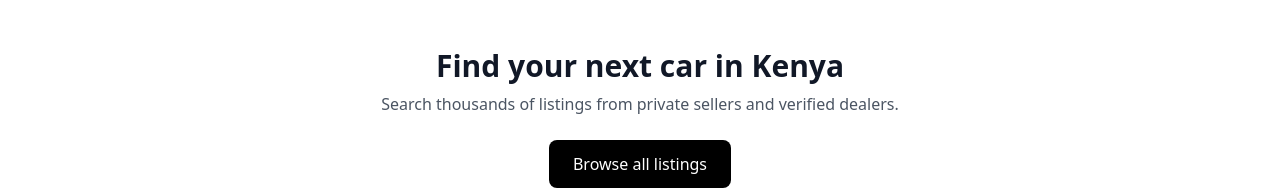
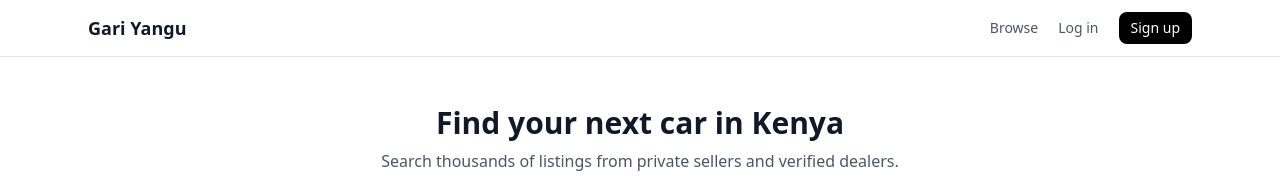
Before and after one commit to uprisen1/carx, a Next.js app: page / in a window 1280 px wide. Shown: the top 190 px of the page. Built offline with nearby package versions, Linux system fonts and the light colour scheme; no server answers; the database is empty.

Commit message:
added a layout file

```diff
--- a/app/layout.tsx
+++ b/app/layout.tsx
@@ -1,5 +1,6 @@
 import "./globals.css";
 import type { Metadata } from "next";
+import Navbar from "@/components/Navbar";
 
 export const metadata: Metadata = {
   title: "Gari Yangu | Buy & Sell Cars in Kenya",
@@ -15,6 +16,7 @@ export default function RootLayout({
   return (
     <html lang="en">
       <body className="min-h-screen bg-gray-50 text-gray-900">
+        <Navbar />
         {children}
       </body>
     </html>
--- /dev/null
+++ b/components/LogoutButton.tsx
@@ -0,0 +1,21 @@
+"use client";
+
+import { useRouter } from "next/navigation";
+import { createClient } from "@/lib/supabase/client";
+
+export default function LogoutButton() {
+  const router = useRouter();
+  const supabase = createClient();
+
+  async function handleLogout() {
+    await supabase.auth.signOut();
+    router.push("/");
+    router.refresh();
+  }
+
+  return (
+    <button onClick={handleLogout} className="text-sm text-gray-600 hover:text-black">
+      Log out
+    </button>
+  );
+}
--- /dev/null
+++ b/components/Navbar.tsx
@@ -0,0 +1,63 @@
+import Link from "next/link";
+import { createClient } from "@/lib/supabase/server";
+import LogoutButton from "@/components/LogoutButton";
+
+export default async function Navbar() {
+  const supabase = createClient();
+  const {
+    data: { user },
+  } = await supabase.auth.getUser();
+
+  let isAdmin = false;
+  if (user) {
+    const { data: profile } = await supabase
+      .from("profiles")
+      .select("is_admin")
+      .eq("id", user.id)
+      .maybeSingle();
+    isAdmin = !!profile?.is_admin;
+  }
+
+  return (
+    <header className="bg-white border-b">
+      <nav className="max-w-6xl mx-auto px-6 h-14 flex items-center justify-between">
+        <Link href="/" className="font-bold text-lg">
+          Gari Yangu
+        </Link>
+        <div className="flex items-center gap-5 text-sm">
+          <Link href="/listings" className="text-gray-600 hover:text-black">
+            Browse
+          </Link>
+          {user ? (
+            <>
+              <Link href="/dashboard" className="text-gray-600 hover:text-black">
+                Dashboard
+              </Link>
+              <Link href="/messages" className="text-gray-600 hover:text-black">
+                Messages
+              </Link>
+              {isAdmin && (
+                <Link href="/admin" className="text-gray-600 hover:text-black">
+                  Admin
+                </Link>
+              )}
+              <LogoutButton />
+            </>
+          ) : (
+            <>
+              <Link href="/auth/login" className="text-gray-600 hover:text-black">
+                Log in
+              </Link>
+              <Link
+                href="/auth/signup"
+                className="bg-black text-white px-3 py-1.5 rounded-lg"
+              >
+                Sign up
+              </Link>
+            </>
+          )}
+        </div>
+      </nav>
+    </header>
+  );
+}
```
